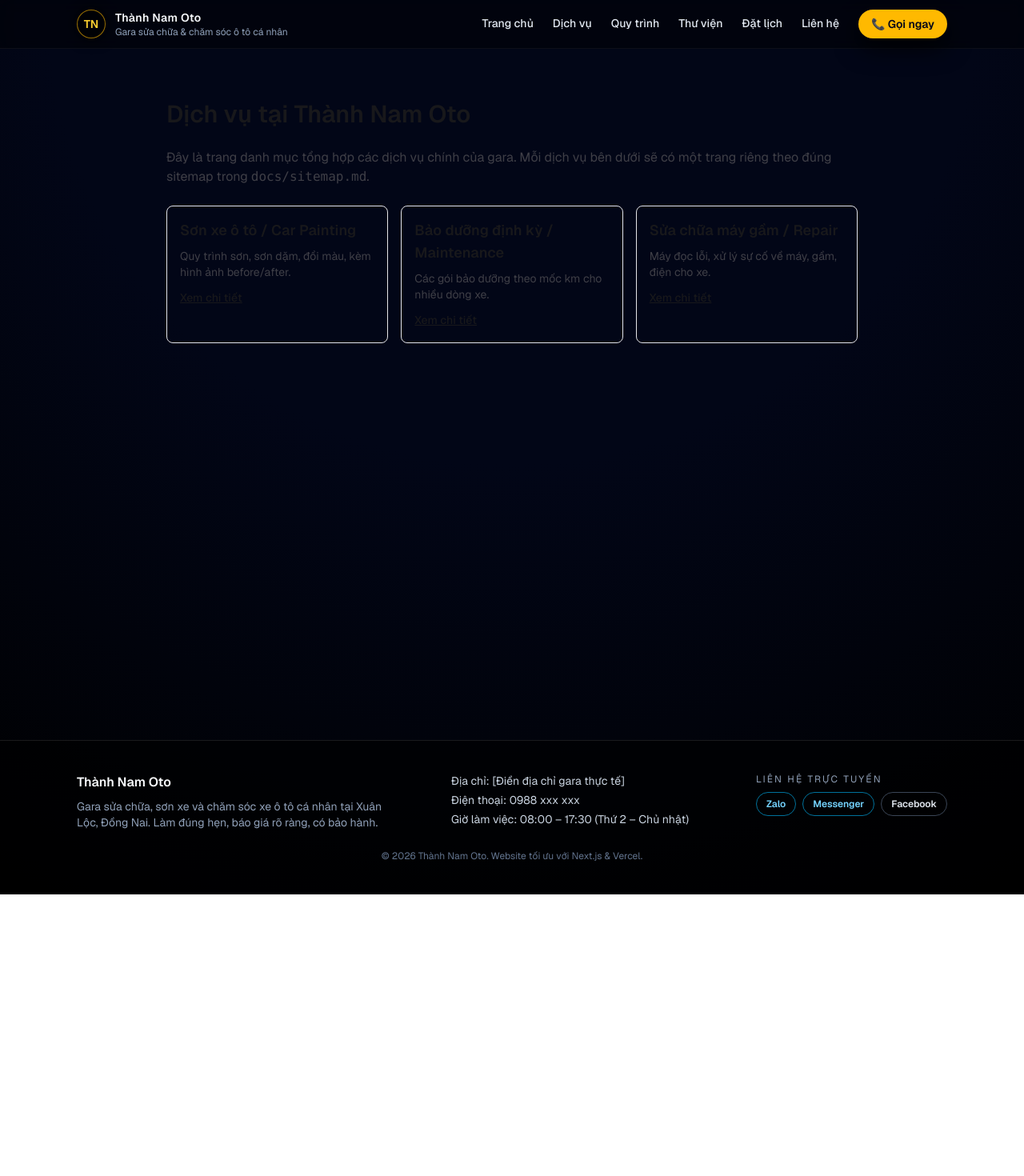
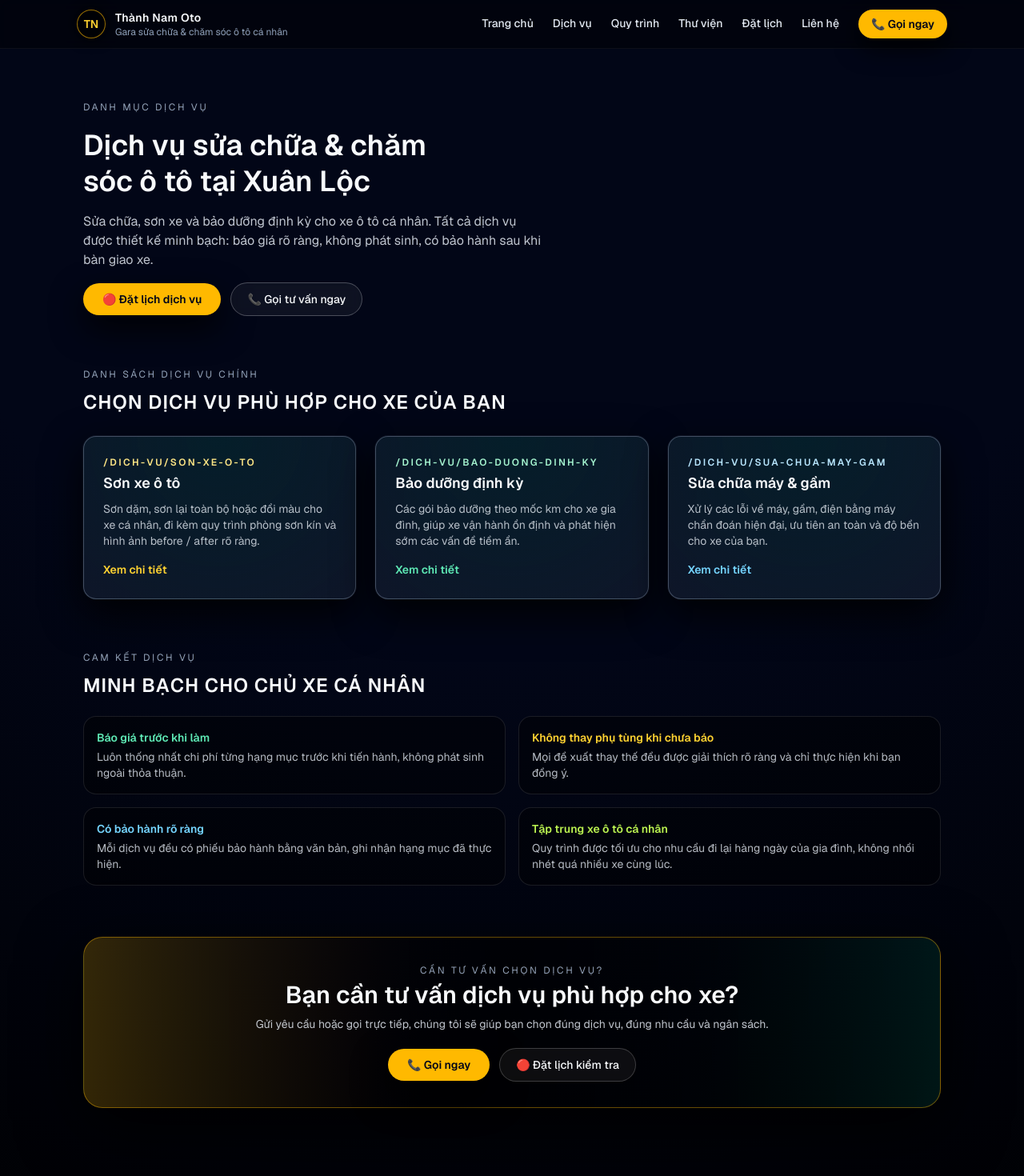
Before and after one commit to hungduydo/thanhnamSEO, a Next.js app in the folder thanhnamoto/: page /dich-vu in a window 1280 px wide. Shown: the top 1470 px of the page at 80% size. Before the commit the page ends 1118 px from the top, so only its background shows below. Built offline with nearby package versions, Linux system fonts and the light colour scheme.

Commit message:
feat: add dich vu page

```diff
--- a/thanhnamoto/app/dich-vu/page.tsx
+++ b/thanhnamoto/app/dich-vu/page.tsx
@@ -1,58 +1,186 @@
+import Link from "next/link";
+
 export default function DichVuPage() {
   return (
-    <main className="mx-auto flex min-h-screen max-w-4xl flex-col gap-6 px-4 py-16">
-      <h1 className="text-3xl font-semibold text-zinc-900">
-        Dịch vụ tại Thành Nam Oto
+    <main className="pb-16">
+      {/* Section 1 – Hero hub dịch vụ */}
+      <section className="home-section pt-16">
+        <div className="max-w-3xl space-y-4">
+          <p className="home-section-kicker">Danh mục dịch vụ</p>
+          <h1 className="text-balance text-3xl font-semibold leading-tight text-slate-50 sm:text-4xl">
+            Dịch vụ sửa chữa &amp; chăm sóc ô tô tại Xuân Lộc
           </h1>
-      <p className="text-zinc-700">
-        Đây là trang danh mục tổng hợp các dịch vụ chính của gara. Mỗi dịch vụ
-        bên dưới sẽ có một trang riêng theo đúng sitemap trong{" "}
-        <code>docs/sitemap.md</code>.
+          <p className="max-w-xl text-sm text-slate-200/85 sm:text-base">
+            Sửa chữa, sơn xe và bảo dưỡng định kỳ cho xe ô tô cá nhân. Tất cả
+            dịch vụ được thiết kế minh bạch: báo giá rõ ràng, không phát sinh,
+            có bảo hành sau khi bàn giao xe.
           </p>
-      <ul className="grid gap-4 md:grid-cols-3">
-        <li className="rounded-lg border border-zinc-200 p-4">
-          <h2 className="text-lg font-semibold text-zinc-900">
-            Sơn xe ô tô / Car Painting
+          <div className="mt-4 flex flex-wrap items-center gap-3">
+            <Link
+              href="#cta-cuoi"
+              className="garage-primary-cta inline-flex items-center gap-2 rounded-full bg-amber-400 px-6 py-2.5 text-sm font-semibold text-slate-950 shadow-[0_16px_40px_rgba(0,0,0,0.9)] hover:bg-amber-300"
+            >
+              🔴 Đặt lịch dịch vụ
+            </Link>
+            <a
+              href="tel:0988000000"
+              className="inline-flex items-center gap-2 rounded-full border border-white/25 bg-white/5 px-5 py-2.5 text-sm font-medium text-slate-50 backdrop-blur hover:border-amber-400/70 hover:bg-white/10"
+            >
+              📞 Gọi tư vấn ngay
+            </a>
+          </div>
+        </div>
+      </section>
+
+      {/* Section 2 – Grid dịch vụ chính */}
+      <section className="home-section">
+        <div className="space-y-2">
+          <p className="home-section-kicker">Danh sách dịch vụ chính</p>
+          <h2 className="home-section-title">
+            Chọn dịch vụ phù hợp cho xe của bạn
           </h2>
-          <p className="mt-2 text-sm text-zinc-700">
-            Quy trình sơn, sơn dặm, đổi màu, kèm hình ảnh before/after.
+        </div>
+
+        <div className="home-grid-3 mt-6">
+          <article className="home-card">
+            <p className="text-xs font-semibold uppercase tracking-[0.2em] text-amber-200">
+              /dich-vu/son-xe-o-to
             </p>
-          <a
+            <h3 className="mt-1 text-lg font-semibold text-slate-50">
+              Sơn xe ô tô
+            </h3>
+            <p className="mt-2 text-sm text-slate-200/80">
+              Sơn dặm, sơn lại toàn bộ hoặc đổi màu cho xe cá nhân, đi kèm quy
+              trình phòng sơn kín và hình ảnh before / after rõ ràng.
+            </p>
+            <Link
               href="/dich-vu/son-xe-o-to"
-            className="mt-3 inline-block text-sm font-medium text-zinc-900 underline"
+              className="mt-4 inline-flex text-sm font-semibold text-amber-300"
             >
               Xem chi tiết
-          </a>
-        </li>
-        <li className="rounded-lg border border-zinc-200 p-4">
-          <h2 className="text-lg font-semibold text-zinc-900">
-            Bảo dưỡng định kỳ / Maintenance
-          </h2>
-          <p className="mt-2 text-sm text-zinc-700">
-            Các gói bảo dưỡng theo mốc km cho nhiều dòng xe.
+            </Link>
+          </article>
+
+          <article className="home-card">
+            <p className="text-xs font-semibold uppercase tracking-[0.2em] text-emerald-200">
+              /dich-vu/bao-duong-dinh-ky
             </p>
-          <a
+            <h3 className="mt-1 text-lg font-semibold text-slate-50">
+              Bảo dưỡng định kỳ
+            </h3>
+            <p className="mt-2 text-sm text-slate-200/80">
+              Các gói bảo dưỡng theo mốc km cho xe gia đình, giúp xe vận hành
+              ổn định và phát hiện sớm các vấn đề tiềm ẩn.
+            </p>
+            <Link
               href="/dich-vu/bao-duong-dinh-ky"
-            className="mt-3 inline-block text-sm font-medium text-zinc-900 underline"
+              className="mt-4 inline-flex text-sm font-semibold text-emerald-300"
             >
               Xem chi tiết
-          </a>
-        </li>
-        <li className="rounded-lg border border-zinc-200 p-4">
-          <h2 className="text-lg font-semibold text-zinc-900">
-            Sửa chữa máy gầm / Repair
-          </h2>
-          <p className="mt-2 text-sm text-zinc-700">
-            Máy đọc lỗi, xử lý sự cố về máy, gầm, điện cho xe.
+            </Link>
+          </article>
+
+          <article className="home-card">
+            <p className="text-xs font-semibold uppercase tracking-[0.2em] text-sky-200">
+              /dich-vu/sua-chua-may-gam
             </p>
-          <a
+            <h3 className="mt-1 text-lg font-semibold text-slate-50">
+              Sửa chữa máy &amp; gầm
+            </h3>
+            <p className="mt-2 text-sm text-slate-200/80">
+              Xử lý các lỗi về máy, gầm, điện bằng máy chẩn đoán hiện đại, ưu
+              tiên an toàn và độ bền cho xe của bạn.
+            </p>
+            <Link
               href="/dich-vu/sua-chua-may-gam"
-            className="mt-3 inline-block text-sm font-medium text-zinc-900 underline"
+              className="mt-4 inline-flex text-sm font-semibold text-sky-300"
             >
               Xem chi tiết
+            </Link>
+          </article>
+        </div>
+      </section>
+
+      {/* Section 3 – Cam kết dịch vụ */}
+      <section className="home-section">
+        <div className="space-y-2">
+          <p className="home-section-kicker">Cam kết dịch vụ</p>
+          <h2 className="home-section-title">
+            Minh bạch cho chủ xe cá nhân
+          </h2>
+        </div>
+        <div className="mt-5 grid gap-4 md:grid-cols-2">
+          <div className="rounded-2xl border border-white/10 bg-black/40 p-4">
+            <p className="text-sm font-semibold text-emerald-300">
+              Báo giá trước khi làm
+            </p>
+            <p className="mt-1 text-sm text-slate-200/80">
+              Luôn thống nhất chi phí từng hạng mục trước khi tiến hành, không
+              phát sinh ngoài thỏa thuận.
+            </p>
+          </div>
+          <div className="rounded-2xl border border-white/10 bg-black/40 p-4">
+            <p className="text-sm font-semibold text-amber-300">
+              Không thay phụ tùng khi chưa báo
+            </p>
+            <p className="mt-1 text-sm text-slate-200/80">
+              Mọi đề xuất thay thế đều được giải thích rõ ràng và chỉ thực hiện
+              khi bạn đồng ý.
+            </p>
+          </div>
+          <div className="rounded-2xl border border-white/10 bg-black/40 p-4">
+            <p className="text-sm font-semibold text-sky-300">
+              Có bảo hành rõ ràng
+            </p>
+            <p className="mt-1 text-sm text-slate-200/80">
+              Mỗi dịch vụ đều có phiếu bảo hành bằng văn bản, ghi nhận hạng mục
+              đã thực hiện.
+            </p>
+          </div>
+          <div className="rounded-2xl border border-white/10 bg-black/40 p-4">
+            <p className="text-sm font-semibold text-lime-300">
+              Tập trung xe ô tô cá nhân
+            </p>
+            <p className="mt-1 text-sm text-slate-200/80">
+              Quy trình được tối ưu cho nhu cầu đi lại hàng ngày của gia đình,
+              không nhồi nhét quá nhiều xe cùng lúc.
+            </p>
+          </div>
+        </div>
+      </section>
+
+      {/* Section 4 – CTA cuối trang */}
+      <section
+        id="cta-cuoi"
+        className="home-section pt-10"
+      >
+        <div className="rounded-3xl border border-amber-400/40 bg-gradient-to-r from-amber-400/20 via-black/60 to-emerald-400/10 px-6 py-6 text-center shadow-[0_24px_80px_rgba(0,0,0,0.95)] md:px-10 md:py-8">
+          <p className="home-section-kicker mb-1">
+            Cần tư vấn chọn dịch vụ?
+          </p>
+          <h2 className="text-balance text-2xl font-semibold text-slate-50 sm:text-3xl">
+            Bạn cần tư vấn dịch vụ phù hợp cho xe?
+          </h2>
+          <p className="mt-2 text-sm text-slate-200/85">
+            Gửi yêu cầu hoặc gọi trực tiếp, chúng tôi sẽ giúp bạn chọn đúng
+            dịch vụ, đúng nhu cầu và ngân sách.
+          </p>
+          <div className="mt-5 flex flex-wrap items-center justify-center gap-3">
+            <a
+              href="tel:0988000000"
+              className="garage-primary-cta inline-flex items-center gap-2 rounded-full bg-amber-400 px-6 py-2.5 text-sm font-semibold text-slate-950 shadow-[0_18px_45px_rgba(0,0,0,0.9)] hover:bg-amber-300"
+            >
+              📞 Gọi ngay
             </a>
-        </li>
-      </ul>
+            <Link
+              href="/#dat-lich"
+              className="inline-flex items-center gap-2 rounded-full border border-white/20 bg-white/5 px-5 py-2.5 text-sm font-medium text-slate-50 backdrop-blur hover:border-emerald-400/70 hover:bg-white/10"
+            >
+              🔴 Đặt lịch kiểm tra
+            </Link>
+          </div>
+        </div>
+      </section>
     </main>
   );
 }
```
Lines whose indentation alone changed are shown as unchanged.
